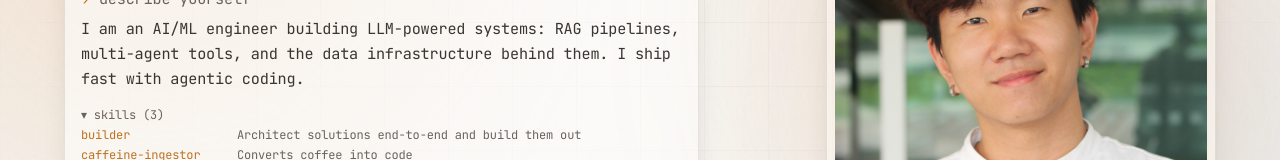
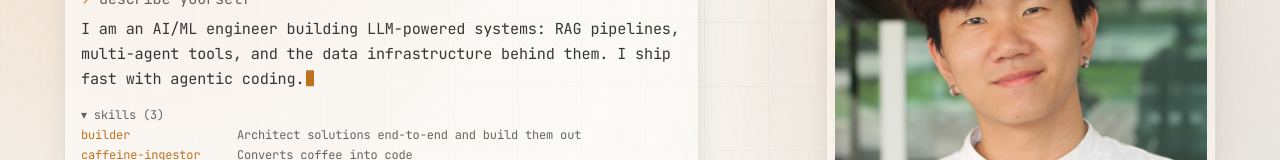
Before and after one commit to junmingg/portfolio, a React (Vite) app: page / in a window 1280 px wide. Shown: the part 426-586 px from the top of the page. Built offline with nearby package versions, Linux system fonts and the light colour scheme.

Commit message:
fix: hero animations

```diff
--- a/src/App.tsx
+++ b/src/App.tsx
@@ -1,3 +1,4 @@
+import { useState } from "react";
 import { LoadingScreen } from "./components/LoadingScreen";
 import { Navbar } from "./components/Navbar";
 import { Hero } from "./components/Hero";
@@ -8,12 +9,16 @@ import { Contact } from "./components/Contact";
 import { Footer } from "./components/Footer";
 
 export default function App() {
+  // Held false until the loading screen dismisses, so the hero's entrance and
+  // terminal type-out play in full view rather than behind the overlay.
+  const [ready, setReady] = useState(false);
+
   return (
     <div className="relative">
-      <LoadingScreen />
+      <LoadingScreen onDone={() => setReady(true)} />
       <Navbar />
       <main className="relative z-[2]">
-        <Hero />
+        <Hero ready={ready} />
         <About />
         <Experience />
         <Projects />
--- a/src/components/Hero.tsx
+++ b/src/components/Hero.tsx
@@ -16,11 +16,11 @@ const item = {
     opacity: 1,
     y: 0,
     filter: "blur(0px)",
-    transition: { duration: 0.7, ease: [0.21, 0.47, 0.32, 0.98] },
+    transition: { duration: 0.9, ease: [0.21, 0.47, 0.32, 0.98] },
   },
 };
 
-export function Hero() {
+export function Hero({ ready }: { ready: boolean }) {
   const reduceMotion = useReducedMotion();
 
   return (
@@ -55,7 +55,7 @@ export function Hero() {
       <motion.div
         variants={container}
         initial="hidden"
-        animate="show"
+        animate={ready ? "show" : "hidden"}
         className="mx-auto grid w-full max-w-6xl items-center gap-12 lg:grid-cols-[1.15fr_0.85fr]"
       >
         {/* Text column */}
@@ -80,7 +80,7 @@ export function Hero() {
           </motion.p>
 
           <motion.div variants={item} className="mt-6 max-w-2xl">
-            <HeroTerminal text={site.tagline} />
+            <HeroTerminal text={site.tagline} start={ready} />
           </motion.div>
 
           <motion.div
--- a/src/components/HeroTerminal.tsx
+++ b/src/components/HeroTerminal.tsx
@@ -10,14 +10,19 @@ import { heroSkills } from "@/data/site";
 function useTypewriter(
   text: string,
   enabled: boolean,
-  speed = 16,
-  startDelay = 700,
+  start: boolean,
+  speed = 22,
+  startDelay = 500,
 ) {
   const [count, setCount] = React.useState(enabled ? 0 : text.length);
 
   React.useEffect(() => {
     if (!enabled) {
       setCount(text.length);
+      return;
+    }
+    if (!start) {
+      setCount(0);
       return;
     }
     setCount(0);
@@ -33,7 +38,7 @@ function useTypewriter(
       clearTimeout(startTimer);
       clearTimeout(charTimer);
     };
-  }, [text, enabled, speed, startDelay]);
+  }, [text, enabled, start, speed, startDelay]);
 
   return count;
 }
@@ -72,12 +77,15 @@ const line = {
 export function HeroTerminal({
   text,
   prompt = "describe yourself",
+  start,
 }: {
   text: string;
   prompt?: string;
+  /** Hold the boot + type-out until the loading screen has dismissed. */
+  start: boolean;
 }) {
   const reduceMotion = useReducedMotion();
-  const count = useTypewriter(text, !reduceMotion);
+  const count = useTypewriter(text, !reduceMotion, start);
   const typed = text.slice(0, count);
   const done = count >= text.length;
 
@@ -104,7 +112,7 @@ export function HeroTerminal({
       <motion.div
         variants={container}
         initial={reduceMotion ? "show" : "hidden"}
-        animate="show"
+        animate={start ? "show" : "hidden"}
         className="px-4 py-4 text-sm leading-relaxed sm:text-[0.95rem]"
       >
         {/* Name banner — auto-scaled with container-query units so it fits the
--- a/src/components/LoadingScreen.tsx
+++ b/src/components/LoadingScreen.tsx
@@ -9,7 +9,7 @@ const MIN_MS = 900;
  * with a braille spinner, dismissed once fonts are ready (plus a short minimum
  * so it doesn't just flash). Skips the spin under reduced motion.
  */
-export function LoadingScreen() {
+export function LoadingScreen({ onDone }: { onDone?: () => void }) {
   const reduceMotion = useReducedMotion();
   const [visible, setVisible] = React.useState(true);
   const [frame, setFrame] = React.useState(0);
@@ -43,7 +43,8 @@ export function LoadingScreen() {
   }, []);
 
   return (
-    <AnimatePresence>
+    // Release the hero only once the overlay has fully faded out.
+    <AnimatePresence onExitComplete={onDone}>
       {visible && (
         <motion.div
           initial={{ opacity: 1 }}
```
